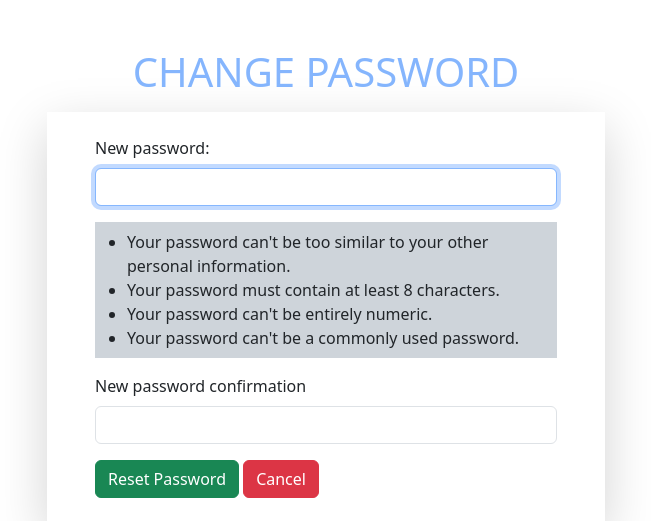
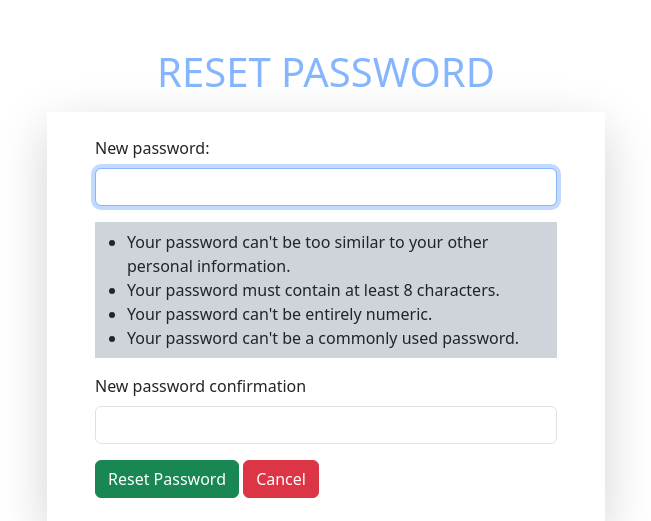
Before and after one commit to karthi-mr/Social-media-app, a Django app: page /users/reset/1/1 in a window 1280 px wide. Shown: the part 74-595 px from the top of the page, without its empty margins (314-965 px from the left). Run offline with Django 5.2, Linux system fonts and the light colour scheme; some libraries are stand-ins or nearby versions.

Commit message:
Readme update

```diff
--- a/users/templates/users/password_reset_confirm.html
+++ b/users/templates/users/password_reset_confirm.html
@@ -2,7 +2,7 @@
 
 {% block body %}
 <div class="container mt-5">
-    <h1 class="text-uppercase my-3 text-center text-primary opacity-50">Change Password</h1>
+    <h1 class="text-uppercase my-3 text-center text-primary opacity-50">Reset Password</h1>
     <form action="" method="post" class="w-50 mx-auto shadow-lg px-5 py-4">
         {% csrf_token %}
         {% if form.errors %}
--- a/users/templates/users/password_reset_form.html
+++ b/users/templates/users/password_reset_form.html
@@ -2,7 +2,7 @@
 
 {% block body %}
 <div class="container mt-5">
-    <h1 class="text-uppercase my-3 text-center text-primary opacity-50">Change Password</h1>
+    <h1 class="text-uppercase my-3 text-center text-primary opacity-50">Reset Password</h1>
     <form action="" method="post" class="w-50 mx-auto shadow-lg px-5 py-4">
         {% csrf_token %}
         <div class="mb-3">
```
Also changed, not shown: README.md, product_screenshot/all_post.png (added), product_screenshot/change_password.png (added), product_screenshot/create_post.png (added), product_screenshot/edit_profile.png (added), product_screenshot/login_page.png (added), product_screenshot/logut_page.png (added), product_screenshot/my_post.png (added), product_screenshot/my_post_no_post.png (added), product_screenshot/registration.png (added), product_screenshot/reset_password.png (added), product_screenshot/reset_password_page.png (added).
